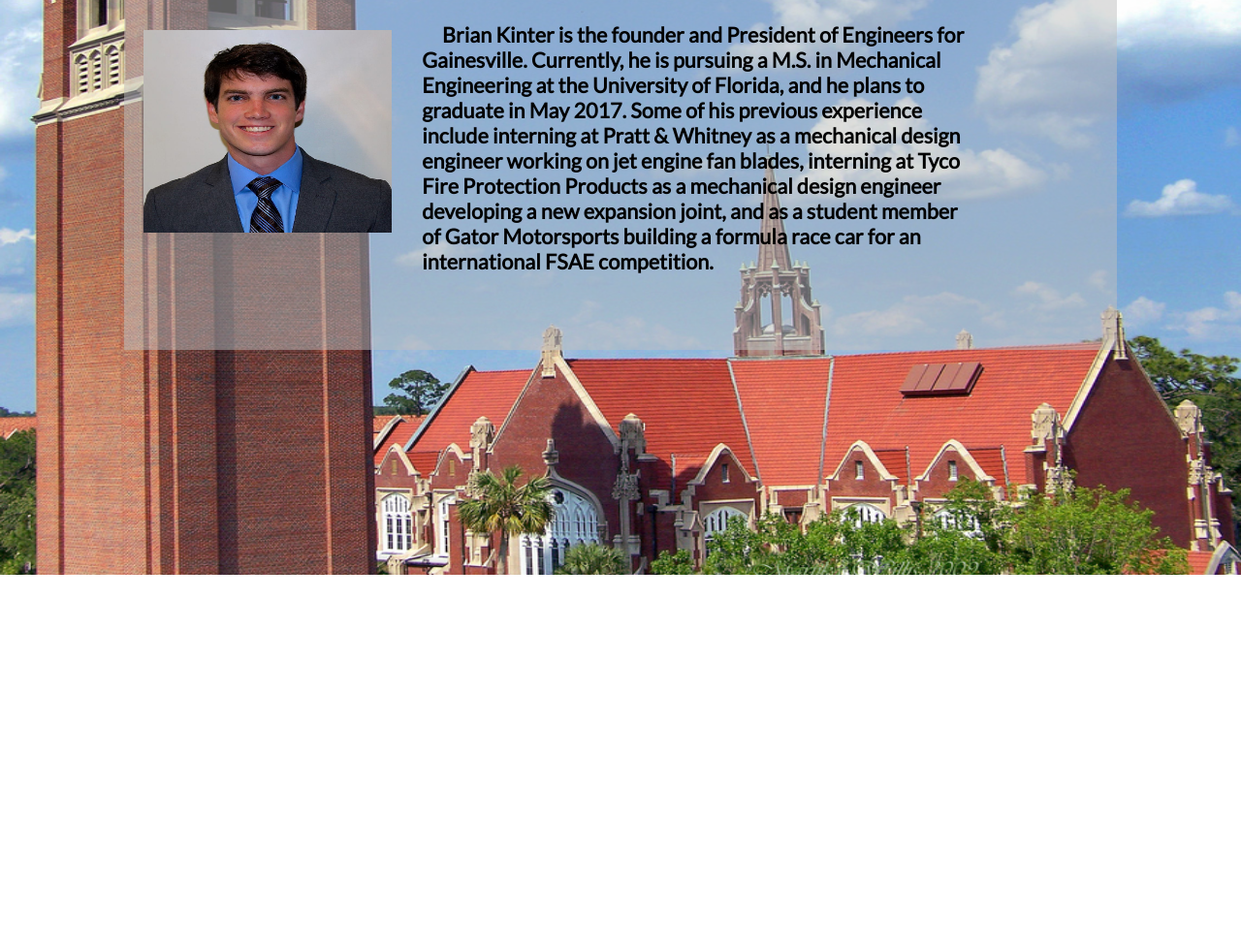
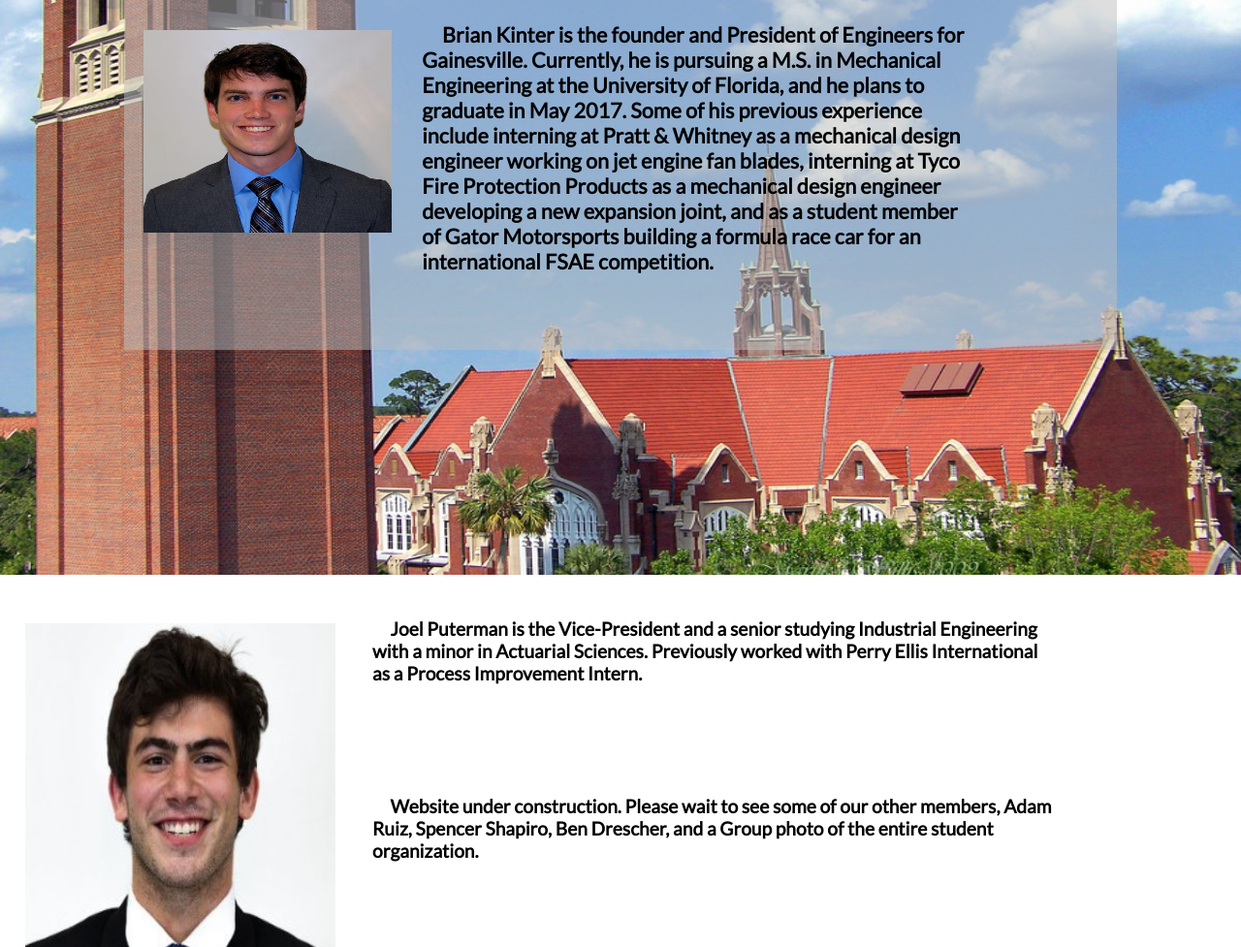
Before and after one commit to brkinter/brkinter.github.io, a plain HTML site: page members.html in a window 1280 px wide. Shown: the part 233-1210 px from the top of the page at 97% size. Before the commit the page ends 826 px from the top, so only its background shows below. Drawn offline with Linux system fonts and the light colour scheme.

Commit message:
Added Puterman's bio and "Under Constructions"

```diff
--- a/members.html
+++ b/members.html
@@ -19,5 +19,11 @@
 			<img src="images/TEP_Headshot-Brian_Kinter.jpg" style="left:0;margin-left:2%;margin-top:50px;position:absolute;width:25%;height:50%;">
 			<p id="eventsandmembers" alight="right"> &nbsp; &nbsp; &nbsp;Brian Kinter is the founder and President of Engineers for Gainesville. Currently, he is pursuing a M.S. in Mechanical Engineering at the University of Florida, and he plans to graduate in May 2017. Some of his previous experience include interning at Pratt & Whitney as a mechanical design engineer working on jet engine fan blades, interning at Tyco Fire Protection Products as a mechanical design engineer developing a new expansion joint, and as a student member of Gator Motorsports building a formula race car for an international FSAE competition.<br><br><br><br></p></div>
 		</div>
+		<img src="images/Headshot-Putterman.png" style="left:0;margin-left:2%;margin-top:50px;position:absolute;width:25%;height:50%;">
+			<p id="eventsandmembers" alight="right"> &nbsp; &nbsp; &nbsp;Joel Puterman is the Vice-President and a senior studying Industrial Engineering with a minor in Actuarial Sciences. Previously worked with Perry Ellis International as a Process Improvement Intern. <br><br><br><br></p></div>
+		</div>
+
+			<p id="eventsandmembers" alight="right"> &nbsp; &nbsp; &nbsp;Website under construction. Please wait to see some of our other members, Adam Ruiz, Spencer Shapiro, Ben Drescher, and a Group photo of the entire student organization. <br><br><br><br></p></div>
+		</div>
 	</div>
 </html>
```
Also changed, not shown: events.html (+1 -0 lines), images/Headshot-Putterman.png (added).
